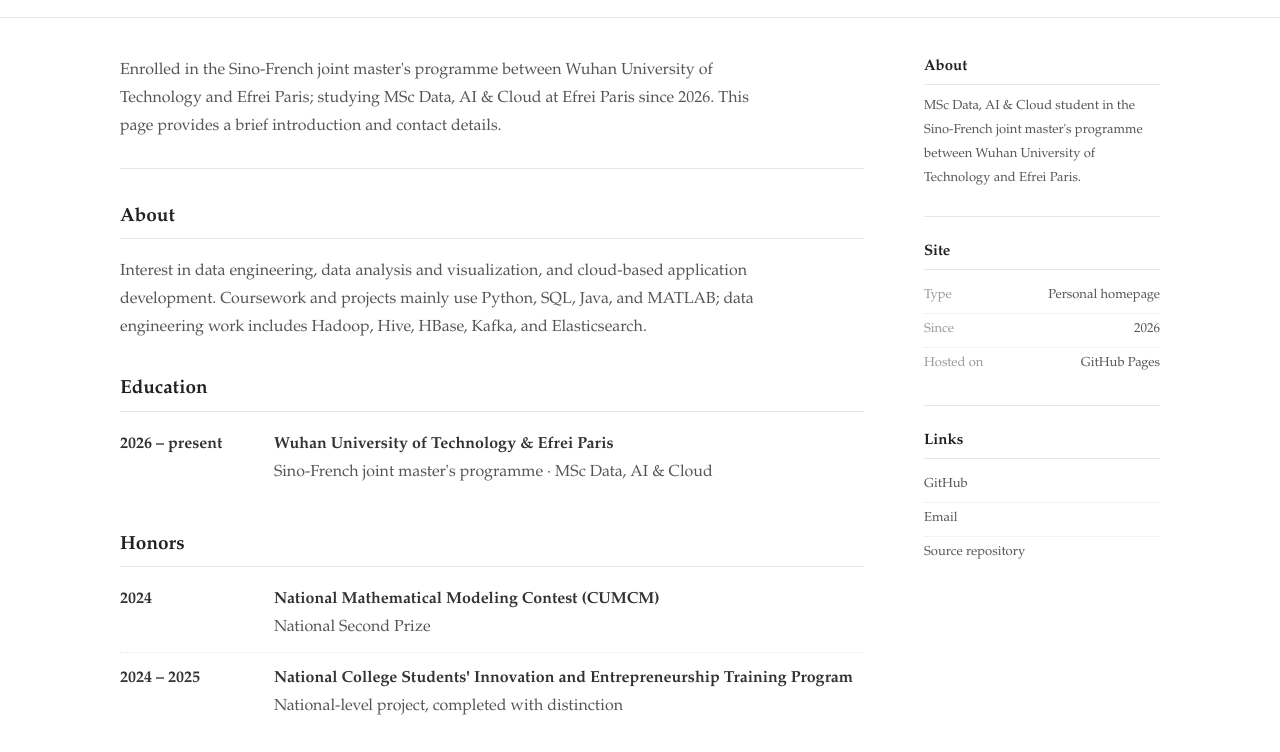
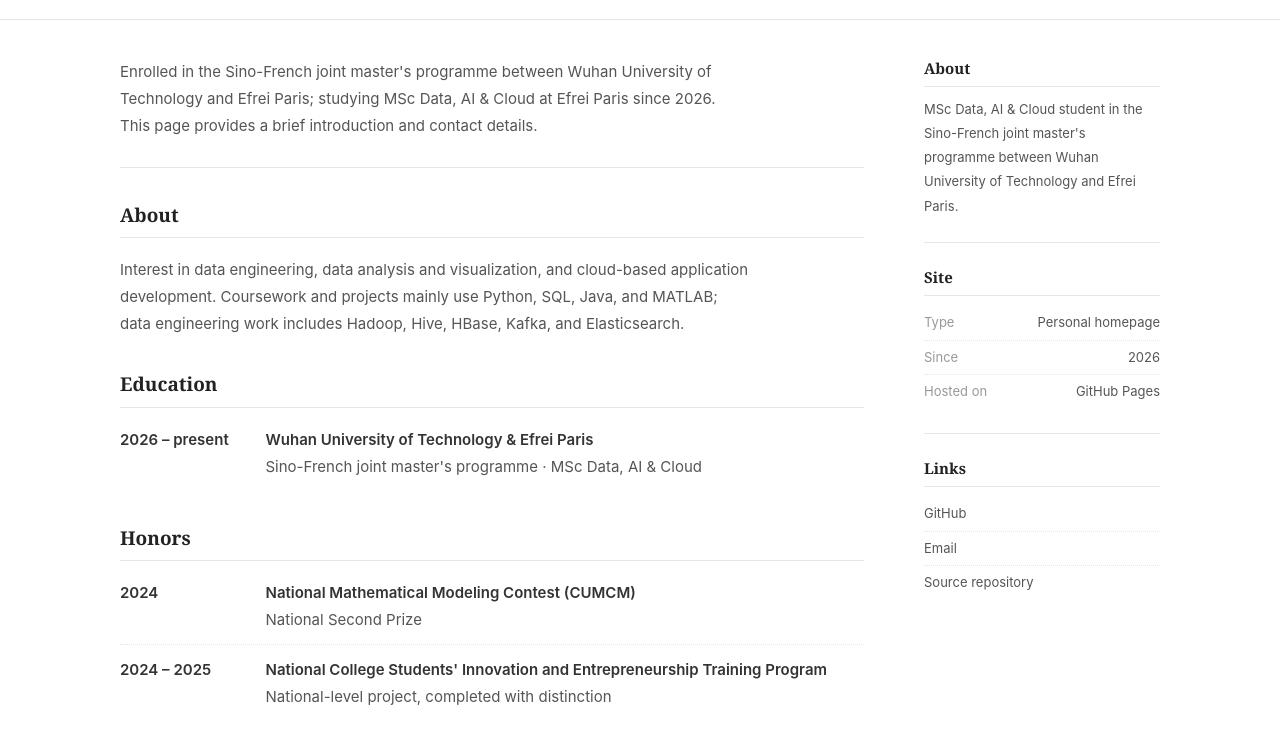
Before and after one commit to LosproeOcl/LosproeOcl, a plain HTML site: page index.html in a window 1280 px wide. Shown: the part 118-870 px from the top of the page. Drawn offline with Linux system fonts and the light colour scheme.

Commit message:
Restore previous body typography

```diff
--- a/assets/style.css
+++ b/assets/style.css
@@ -14,10 +14,9 @@
   --border-strong: #d4d4d4;
   --link: #3354aa;
   --link-hover: #1f3a80;
-  --serif: "Iowan Old Style", "Palatino Linotype", Palatino, "Book Antiqua",
-    Georgia, "Times New Roman", serif;
+  --serif: "Georgia", "Times New Roman", "Songti SC", "Noto Serif SC", serif;
   --sans: -apple-system, BlinkMacSystemFont, "Segoe UI", "Helvetica Neue",
-    Arial, sans-serif;
+    "PingFang SC", "Hiragino Sans GB", "Microsoft YaHei", Arial, sans-serif;
   --wrap: 1040px;
 }
 
@@ -35,10 +34,9 @@ body {
   margin: 0;
   background: var(--bg);
   color: var(--text);
-  font-family: var(--serif);
-  font-size: 16px;
-  line-height: 1.75;
-  font-feature-settings: "kern" 1, "liga" 1;
+  font-family: var(--sans);
+  font-size: 15px;
+  line-height: 1.8;
   -webkit-font-smoothing: antialiased;
 }
 
--- a/index.html
+++ b/index.html
@@ -6,7 +6,7 @@
   <title>LosproeOcl - Personal Homepage</title>
   <meta name="description" content="Personal homepage of LosproeOcl: MSc Data, AI & Cloud student in the Sino-French joint master's programme between Wuhan University of Technology and Efrei Paris.">
   <link rel="icon" href="assets/favicon.svg" type="image/svg+xml">
-  <link rel="stylesheet" href="assets/style.css?v=20261121">
+  <link rel="stylesheet" href="assets/style.css?v=20261122">
   <link rel="canonical" href="https://losproeocl.github.io/LosproeOcl/">
   <meta property="og:type" content="website">
   <meta property="og:title" content="LosproeOcl - Personal Homepage">
```
